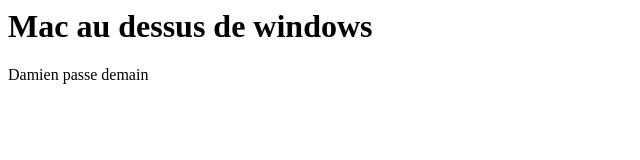
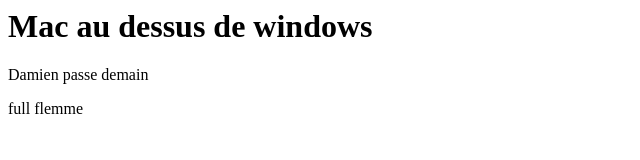
Before and after one commit to AlexBerteaux/DI-git-course, a plain HTML site: page pmaxence.html in a window 1280 px wide. Shown: the whole page, without its empty margins (0-640 px from the left). Drawn offline with Linux system fonts and the light colour scheme.

Commit message:
ajout ligne

```diff
--- a/pmaxence.html
+++ b/pmaxence.html
@@ -5,5 +5,6 @@
   <body>
     <h1>Mac au dessus de windows</h1>
     <p>Damien passe demain</p>
+    <span>full flemme</span>
   </body>
 </html>
```
